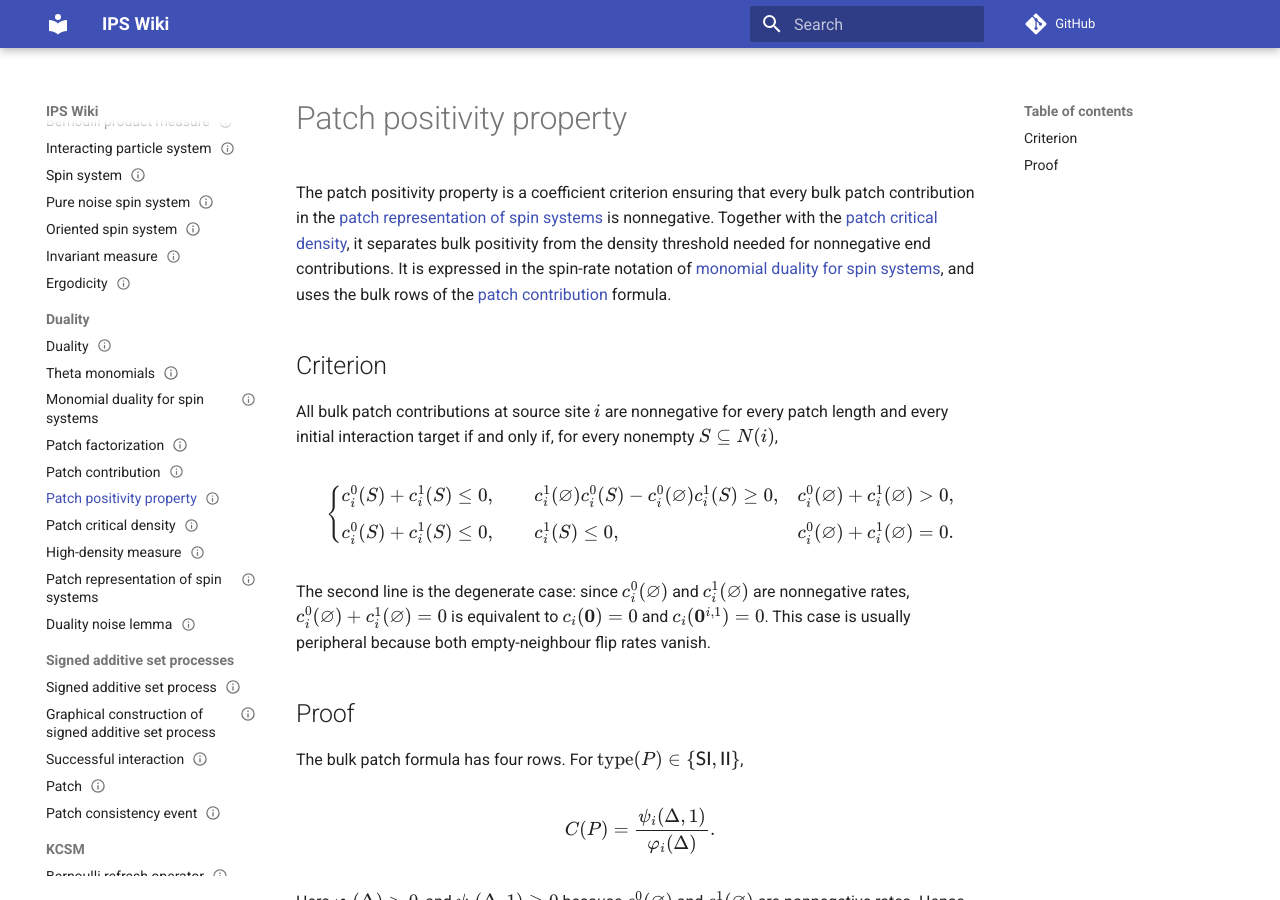
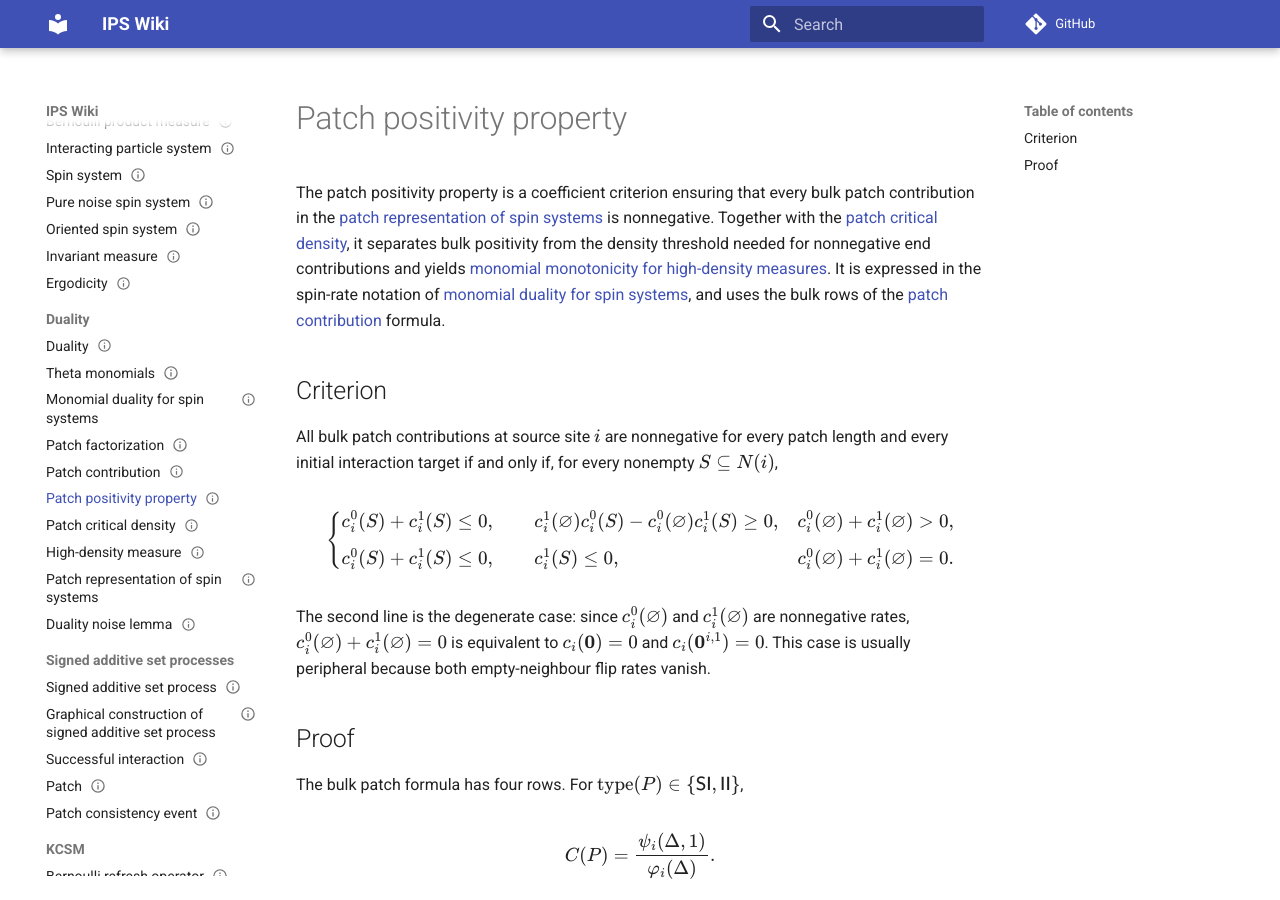
Before and after one commit to maciejgluchowski86-beep/ips-wiki, an MkDocs documentation site: the page built from docs/entries/patch-positivity-property.md, in a window 1280 px wide and 900 px high. Built offline with MkDocs 1.6.1 and Material for MkDocs 9.7.7, drawn with Linux system fonts in a browser that asks for light colours; comment, search, counter and statistics services are not loaded.

Commit message:
Link high-density monomial monotonicity theorem

```diff
--- a/docs/entries/patch-positivity-property.md
+++ b/docs/entries/patch-positivity-property.md
@@ -10,7 +10,7 @@ tags:
 
 # Patch positivity property
 
-The patch positivity property is a coefficient criterion ensuring that every bulk patch contribution in the [patch representation of spin systems](patch-representation-of-spin-systems.md) is nonnegative. Together with the [patch critical density](patch-critical-density.md), it separates bulk positivity from the density threshold needed for nonnegative end contributions. It is expressed in the spin-rate notation of [monomial duality for spin systems](monomial-duality-for-spin-systems.md), and uses the bulk rows of the [patch contribution](patch-contribution.md) formula.
+The patch positivity property is a coefficient criterion ensuring that every bulk patch contribution in the [patch representation of spin systems](patch-representation-of-spin-systems.md) is nonnegative. Together with the [patch critical density](patch-critical-density.md), it separates bulk positivity from the density threshold needed for nonnegative end contributions and yields [monomial monotonicity for high-density measures](monomial-monotonicity-for-high-density-measures.md). It is expressed in the spin-rate notation of [monomial duality for spin systems](monomial-duality-for-spin-systems.md), and uses the bulk rows of the [patch contribution](patch-contribution.md) formula.
 
 ## Criterion
 
```
